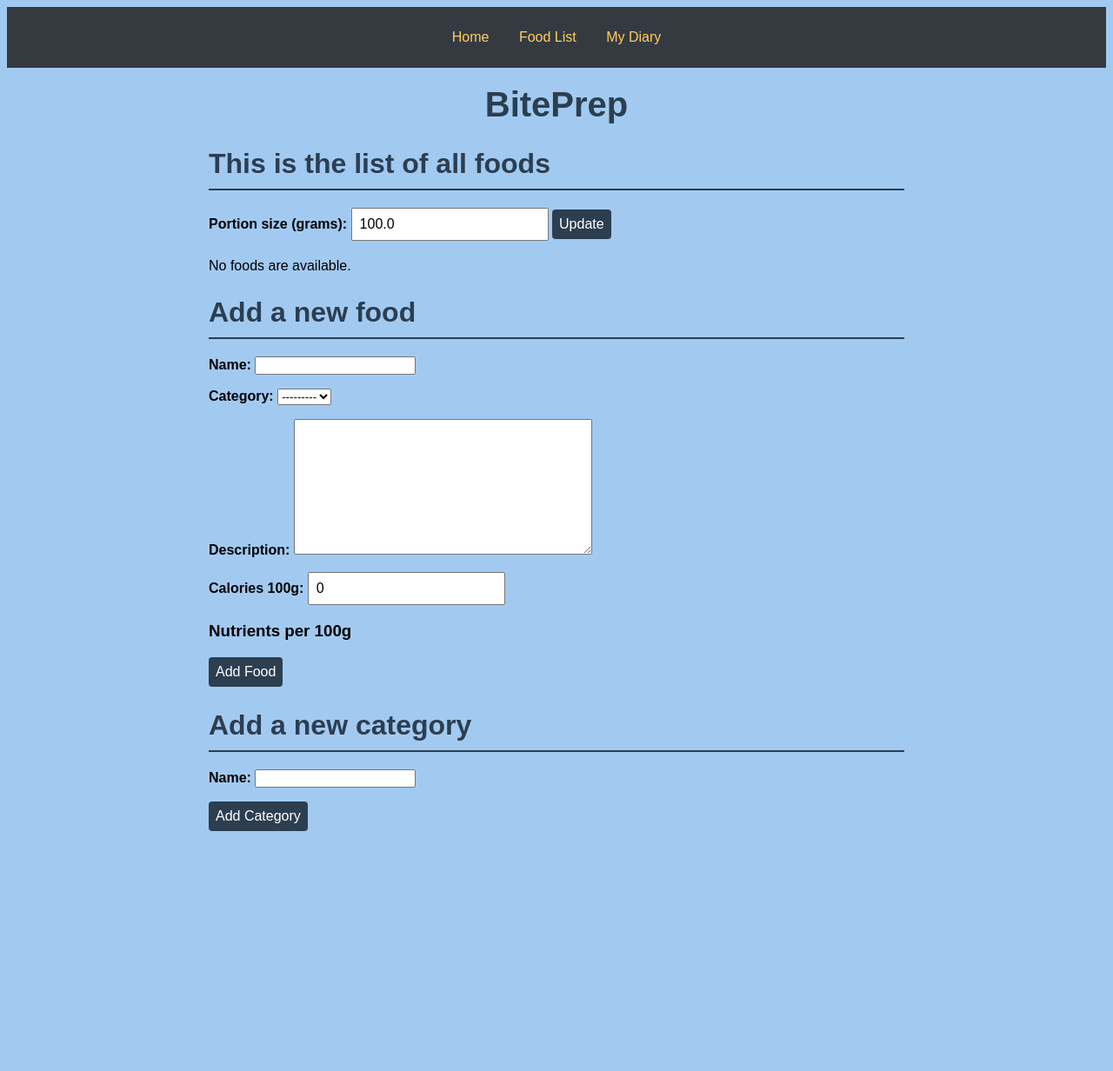
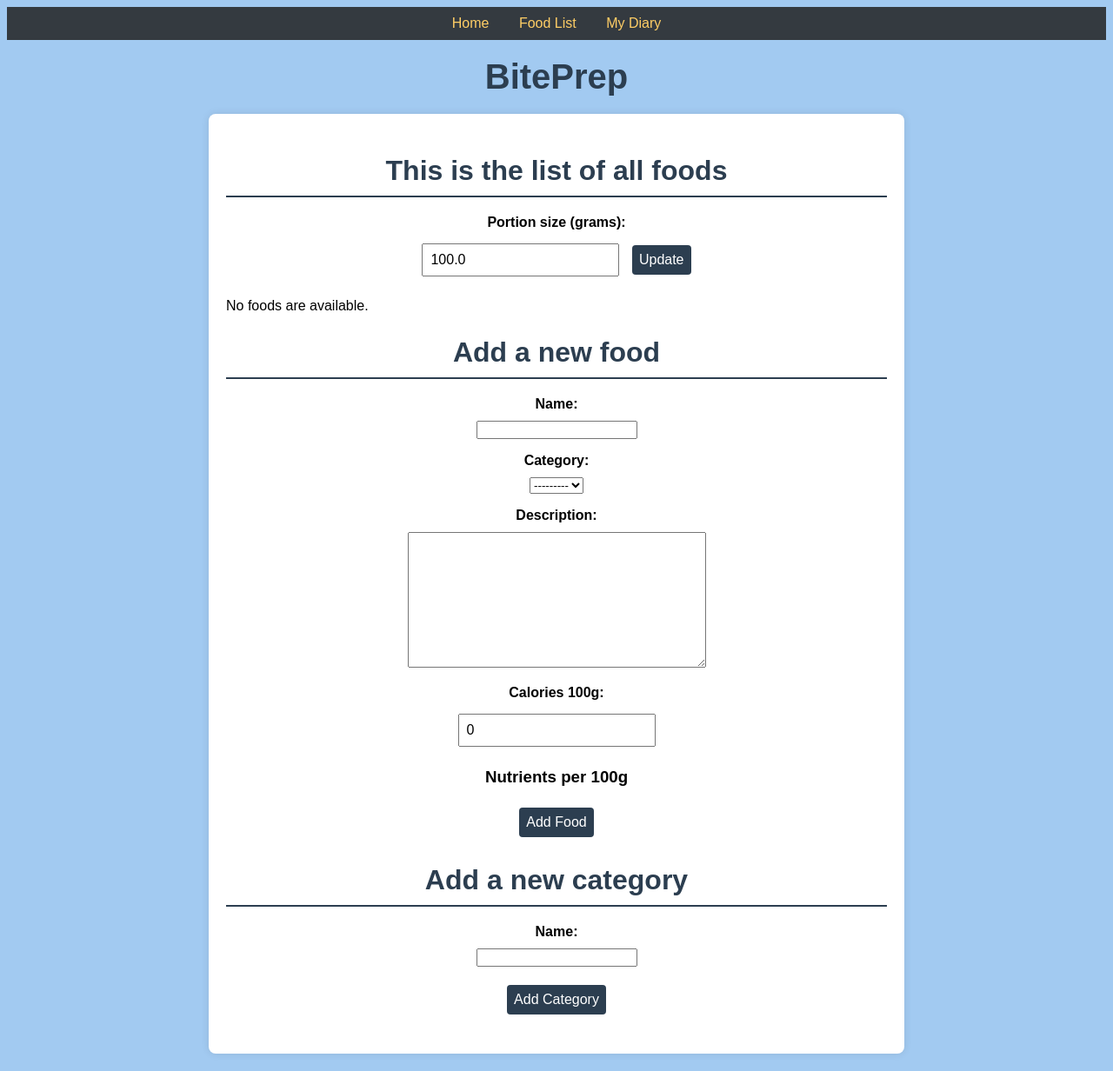
Before and after one commit to Aylift/BitePrep, a Django app: page /foods_db/ in a window 1280 px wide. Shown: the whole page at 87% size. Before the commit the page ends 956 px from the top, so only its background shows below. Run offline with Django 4.2, Linux system fonts and the light colour scheme; data that the repository does not hold is empty.

Commit message:
[ADD] additional foods template styling

```diff
--- a/Bite_prep/Foods/static/css/foods_db_styles.css
+++ b/Bite_prep/Foods/static/css/foods_db_styles.css
@@ -14,20 +14,25 @@
     border-bottom: 2px solid #2c3e50;
     padding-bottom: 10px;
     margin-bottom: 20px;
+    text-align: center;
 }
 
 form {
     margin-bottom: 20px;
+    text-align: center;
 }
 
 label {
     font-weight: bold;
+    display: block;
+    margin-bottom: 10px;
 }
 
 input[type="number"],
 button {
     padding: 8px;
     font-size: 1em;
+    margin: 5px;
 }
 
 button {
@@ -45,6 +50,8 @@
 ul {
     list-style-type: none;
     padding: 0;
+    margin: 0 auto;
+    max-width: 800px;
 }
 
 li {
--- a/Bite_prep/Foods/templates/foods/foods_db.html
+++ b/Bite_prep/Foods/templates/foods/foods_db.html
@@ -1,12 +1,9 @@
-<!-- foods_db.html -->
-
-<!-- foods_db.html -->
-
 {% extends 'base.html' %}
 
 {% block title %}Food List{% endblock %}
 
 {% block content %}
+    <div class="foods-container">
         <h2>This is the list of all foods</h2>
         <form method="get">
             <label for="portion_size">Portion size (grams): </label>
@@ -16,7 +13,8 @@
         {% if foods_list %}
             <ul>
                 {% for food in foods_list %}
-                <li>{{ food.name }} ({{ food.category.name }}) - {{ food.calories }} calories
+                    <li>
+                        {{ food.name }} ({{ food.category.name }}) - {{ food.calories }} calories
                         <ul>
                             {% for food_nutrient in food.food_nutrients.all %}
                                 <li>{{ food_nutrient.amount }} {{ food_nutrient.nutrient.unit }} of {{ food_nutrient.nutrient.name }}</li>
@@ -34,7 +32,7 @@
             {% csrf_token %}
             {{ form.as_p }}
             <h3>Nutrients per 100g</h3>
-        {{ formset.management_form }}  <!-- Important: Renders management form data for formset -->
+            {{ formset.management_form }}
             {% for form in formset %}
                 {{ form.as_p }}
             {% endfor %}
@@ -47,5 +45,5 @@
             {{ category_form.as_p }}
             <button type="submit" name="add_category">Add Category</button>
         </form>
-
+    </div>
 {% endblock %}
```
Lines whose indentation alone changed are shown as unchanged.
